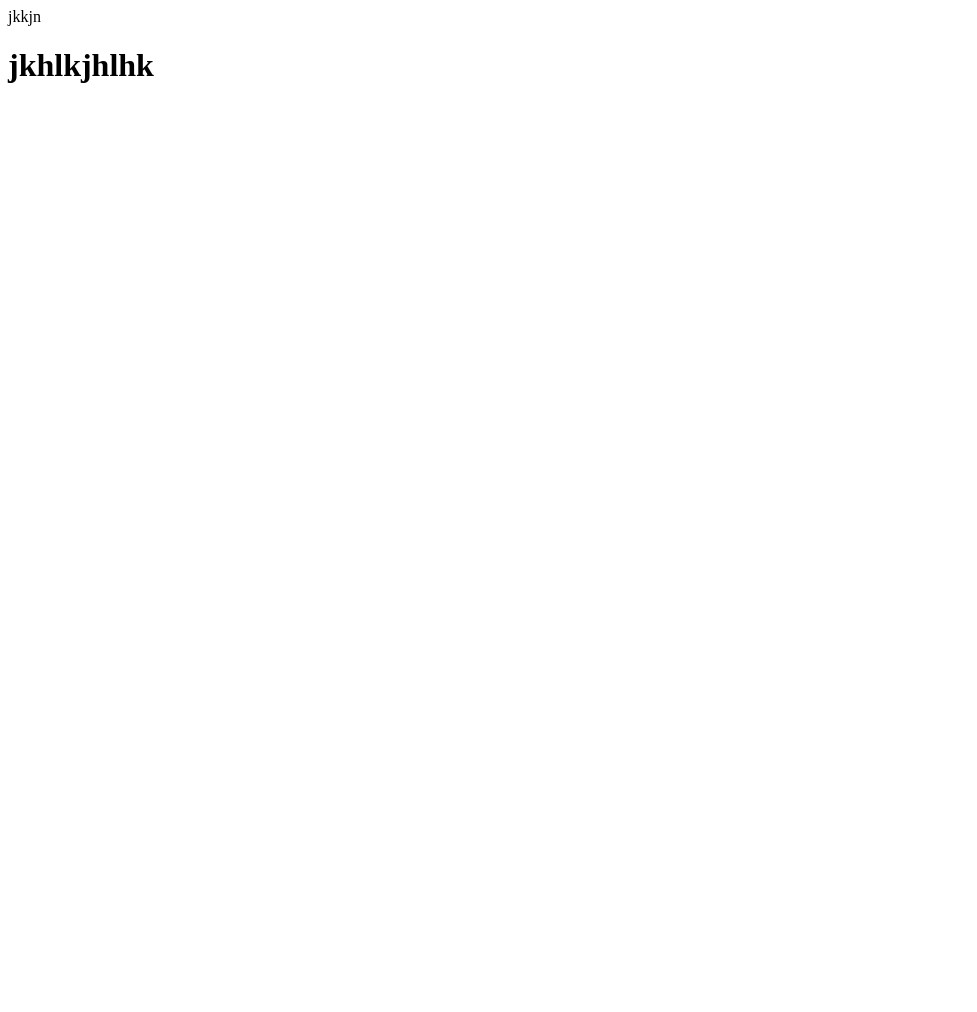
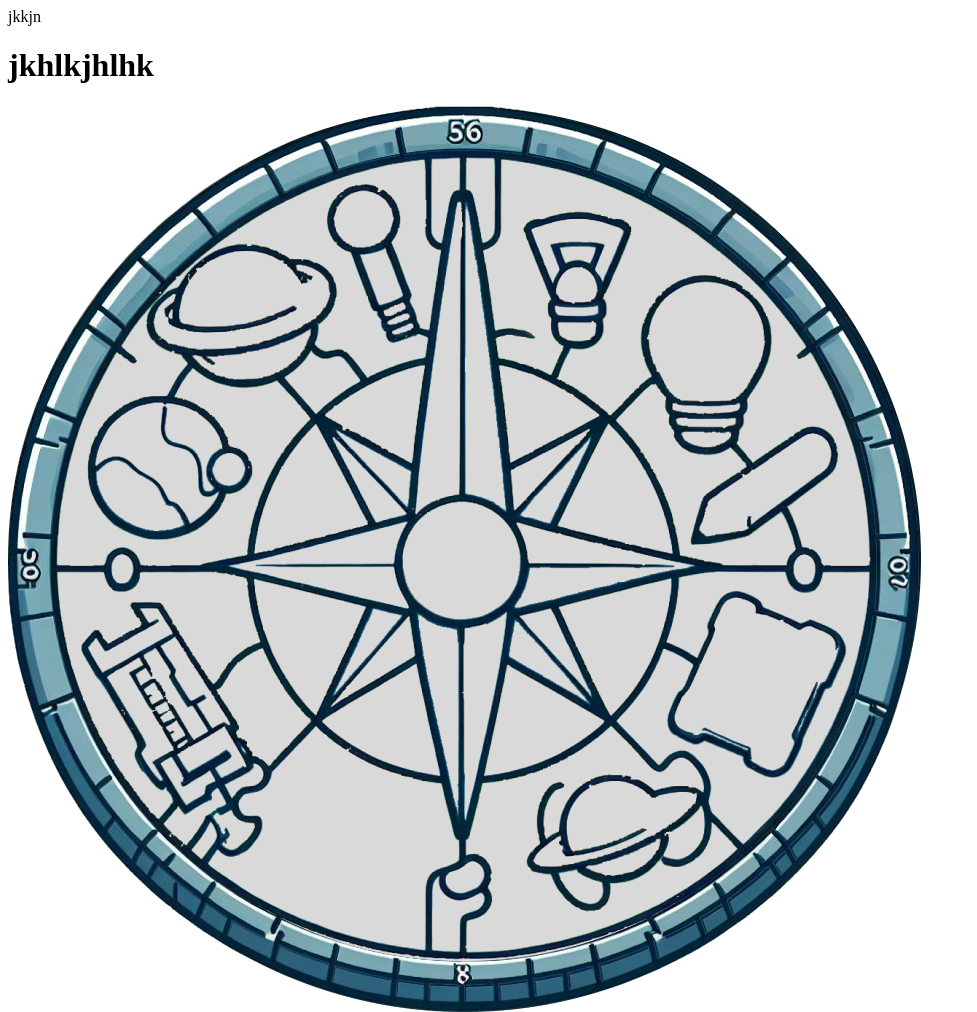
Before and after one commit to YuliyaZhdanova/newrep2, a plain HTML site: page index.html in a window 1280 px wide. Shown: the whole page, without its empty margins (0-977 px from the left). Before the commit the page ends 800 px from the top, so only its background shows below. Drawn offline with Linux system fonts and the light colour scheme.

Commit message:
Update index.html

```diff
--- a/index.html
+++ b/index.html
@@ -8,5 +8,6 @@
 <body>
     jkkjn
     <h1>jkhlkjhlhk</h1>
+    <img src = "Group 5294.png">
 </body>
 </html>
```
